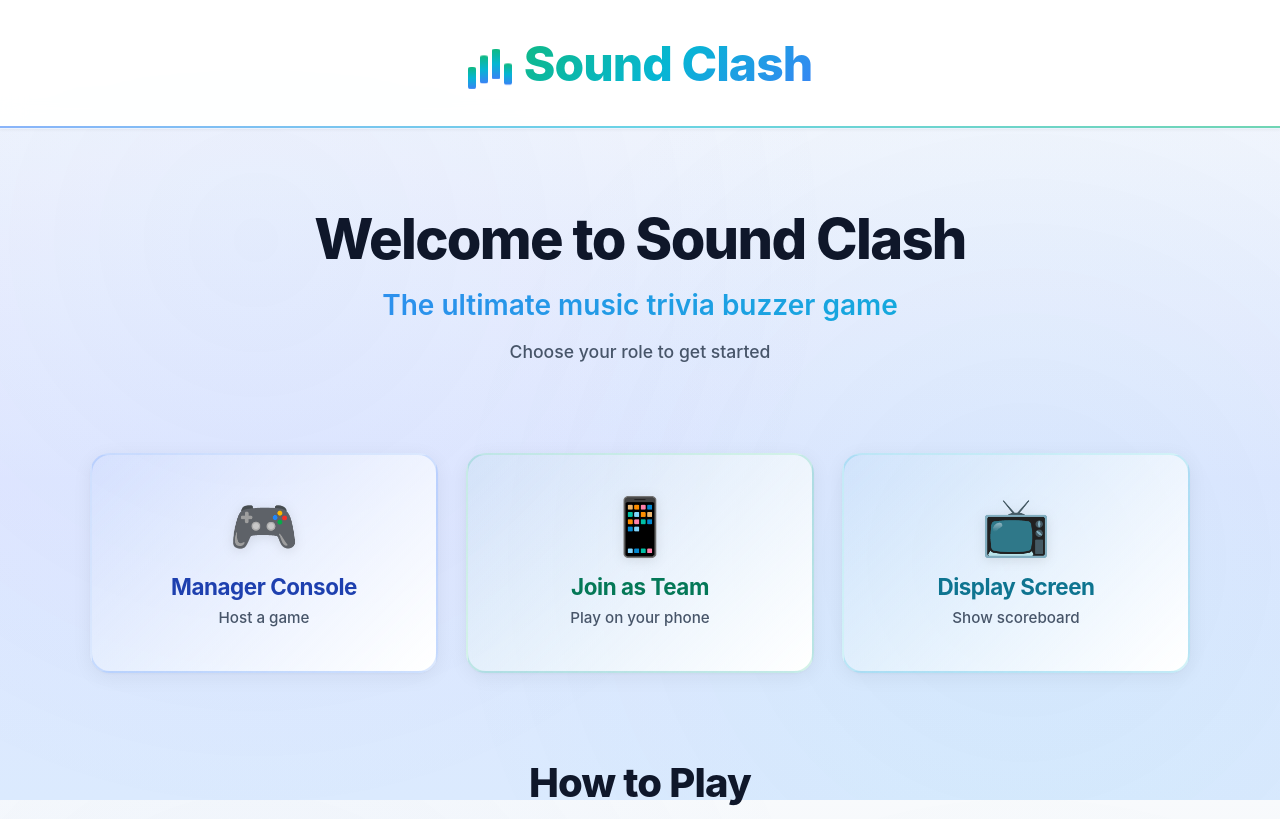
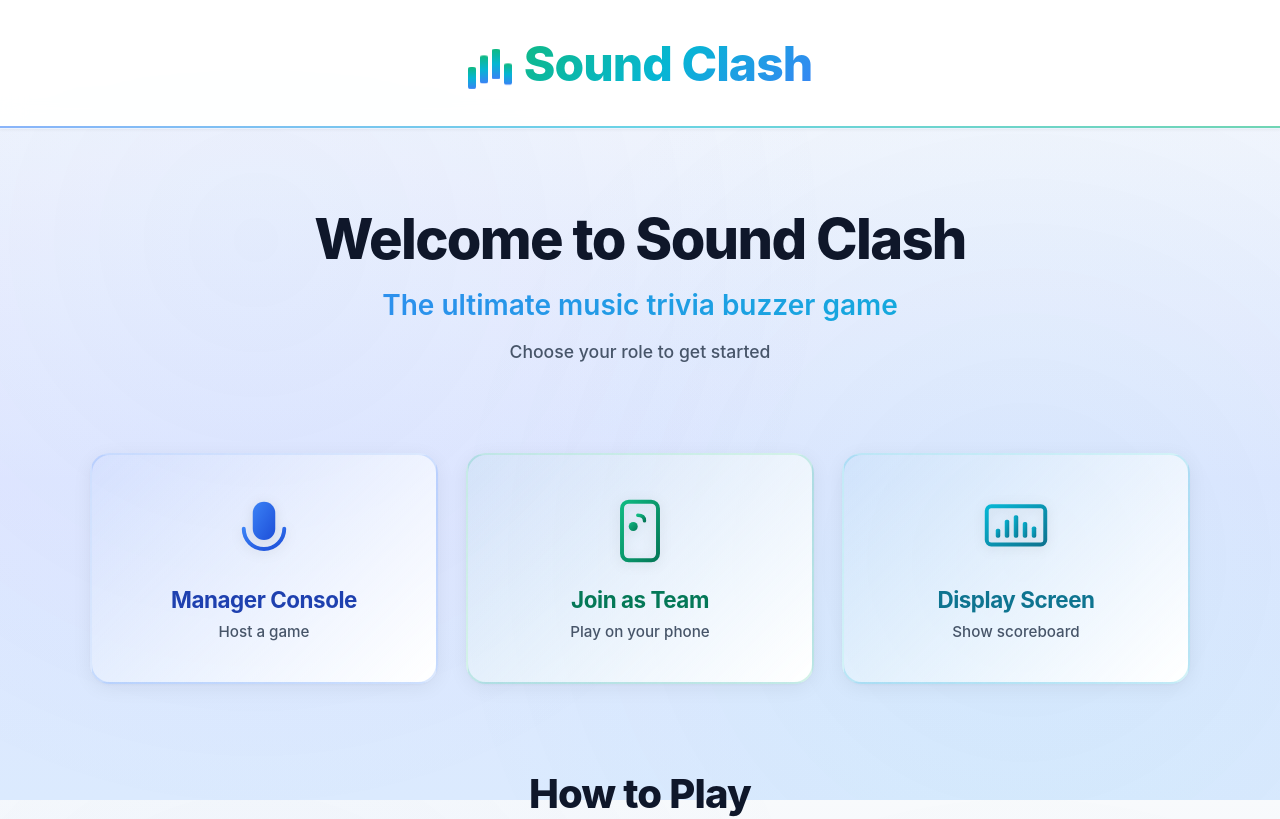
Before and after one commit to BenArtzi4/Sound-Clash, a React (Vite) app in the folder frontend/: page / in a window 1280 px wide. Shown: the top 819 px of the page. Built offline with nearby package versions, Linux system fonts and the light colour scheme; no server answers.

Commit message:
polish(frontend): replace home-page emojis with hand-rolled SVG role icons

```diff
--- /dev/null
+++ b/frontend/src/components/RoleIcons.tsx
@@ -0,0 +1,112 @@
+interface IconProps {
+  className?: string;
+}
+
+export function ManagerIcon({ className }: IconProps) {
+  return (
+    <svg
+      viewBox="0 0 64 64"
+      width="64"
+      height="64"
+      role="img"
+      aria-hidden="true"
+      className={className}
+    >
+      <defs>
+        <linearGradient id="mgr-grad" x1="0" y1="0" x2="1" y2="1">
+          <stop offset="0%" stopColor="#3b82f6" />
+          <stop offset="100%" stopColor="#1d4ed8" />
+        </linearGradient>
+      </defs>
+      <rect x="22" y="6" width="20" height="34" rx="10" fill="url(#mgr-grad)" />
+      <path
+        d="M14 30c0 9.94 8.06 18 18 18s18-8.06 18-18"
+        fill="none"
+        stroke="url(#mgr-grad)"
+        strokeWidth="3.5"
+        strokeLinecap="round"
+      />
+      <line x1="32" y1="48" x2="32" y2="58" stroke="url(#mgr-grad)" strokeWidth="3.5" strokeLinecap="round" />
+      <line x1="22" y1="58" x2="42" y2="58" stroke="url(#mgr-grad)" strokeWidth="3.5" strokeLinecap="round" />
+    </svg>
+  );
+}
+
+export function TeamIcon({ className }: IconProps) {
+  return (
+    <svg
+      viewBox="0 0 64 64"
+      width="64"
+      height="64"
+      role="img"
+      aria-hidden="true"
+      className={className}
+    >
+      <defs>
+        <linearGradient id="team-grad" x1="0" y1="0" x2="1" y2="1">
+          <stop offset="0%" stopColor="#10b981" />
+          <stop offset="100%" stopColor="#047857" />
+        </linearGradient>
+      </defs>
+      <rect
+        x="16"
+        y="6"
+        width="32"
+        height="52"
+        rx="6"
+        fill="none"
+        stroke="url(#team-grad)"
+        strokeWidth="3.5"
+      />
+      <line x1="28" y1="50" x2="36" y2="50" stroke="url(#team-grad)" strokeWidth="3" strokeLinecap="round" />
+      <circle cx="26" cy="28" r="4" fill="url(#team-grad)" />
+      <line x1="30" y1="28" x2="30" y2="18" stroke="url(#team-grad)" strokeWidth="3" strokeLinecap="round" />
+      <path
+        d="M30 18c4 0 6 2 6 5"
+        stroke="url(#team-grad)"
+        strokeWidth="3"
+        strokeLinecap="round"
+        fill="none"
+      />
+    </svg>
+  );
+}
+
+export function DisplayIcon({ className }: IconProps) {
+  return (
+    <svg
+      viewBox="0 0 64 64"
+      width="64"
+      height="64"
+      role="img"
+      aria-hidden="true"
+      className={className}
+    >
+      <defs>
+        <linearGradient id="disp-grad" x1="0" y1="0" x2="1" y2="1">
+          <stop offset="0%" stopColor="#06b6d4" />
+          <stop offset="100%" stopColor="#0e7490" />
+        </linearGradient>
+      </defs>
+      <rect
+        x="6"
+        y="10"
+        width="52"
+        height="34"
+        rx="4"
+        fill="none"
+        stroke="url(#disp-grad)"
+        strokeWidth="3.5"
+      />
+      <line x1="24" y1="50" x2="40" y2="50" stroke="url(#disp-grad)" strokeWidth="3.5" strokeLinecap="round" />
+      <line x1="32" y1="44" x2="32" y2="50" stroke="url(#disp-grad)" strokeWidth="3.5" strokeLinecap="round" />
+      <g fill="url(#disp-grad)">
+        <rect x="14" y="30" width="4" height="8" rx="1.5" />
+        <rect x="22" y="22" width="4" height="16" rx="1.5" />
+        <rect x="30" y="18" width="4" height="20" rx="1.5" />
+        <rect x="38" y="24" width="4" height="14" rx="1.5" />
+        <rect x="46" y="28" width="4" height="10" rx="1.5" />
+      </g>
+    </svg>
+  );
+}
--- a/frontend/src/pages/HomePage.module.css
+++ b/frontend/src/pages/HomePage.module.css
@@ -184,11 +184,18 @@
 }
 
 .roleIcon {
-  font-size: 3.5rem;
-  line-height: 1;
-  display: block;
+  display: inline-flex;
+  align-items: center;
+  justify-content: center;
+  width: 72px;
+  height: 72px;
   filter: drop-shadow(0 2px 6px rgba(0, 0, 0, 0.1));
   transition: transform 0.5s var(--easing-spring);
+}
+
+.roleIcon svg {
+  width: 100%;
+  height: 100%;
 }
 
 .roleBtn:hover .roleIcon {
@@ -405,7 +412,8 @@
     min-height: 170px;
   }
   .roleIcon {
-    font-size: 3rem;
+    width: 60px;
+    height: 60px;
   }
 }
 
--- a/frontend/src/pages/HomePage.tsx
+++ b/frontend/src/pages/HomePage.tsx
@@ -1,5 +1,6 @@
 import { Link } from "react-router-dom";
 import { Logo } from "../components/Logo";
+import { DisplayIcon, ManagerIcon, TeamIcon } from "../components/RoleIcons";
 import styles from "./HomePage.module.css";
 
 export function HomePage() {
@@ -23,7 +24,7 @@ export function HomePage() {
             <section className={styles.actions}>
               <Link to="/manager/login" className={`${styles.roleBtn} ${styles.rolePrimary}`}>
                 <span className={styles.roleIcon} aria-hidden="true">
-                  🎮
+                  <ManagerIcon />
                 </span>
                 <span className={styles.roleContent}>
                   <span className={styles.roleTitle}>Manager Console</span>
@@ -33,7 +34,7 @@ export function HomePage() {
 
               <Link to="/join" className={`${styles.roleBtn} ${styles.roleSecondary}`}>
                 <span className={styles.roleIcon} aria-hidden="true">
-                  📱
+                  <TeamIcon />
                 </span>
                 <span className={styles.roleContent}>
                   <span className={styles.roleTitle}>Join as Team</span>
@@ -43,7 +44,7 @@ export function HomePage() {
 
               <Link to="/display" className={`${styles.roleBtn} ${styles.roleAccent}`}>
                 <span className={styles.roleIcon} aria-hidden="true">
-                  📺
+                  <DisplayIcon />
                 </span>
                 <span className={styles.roleContent}>
                   <span className={styles.roleTitle}>Display Screen</span>
```
